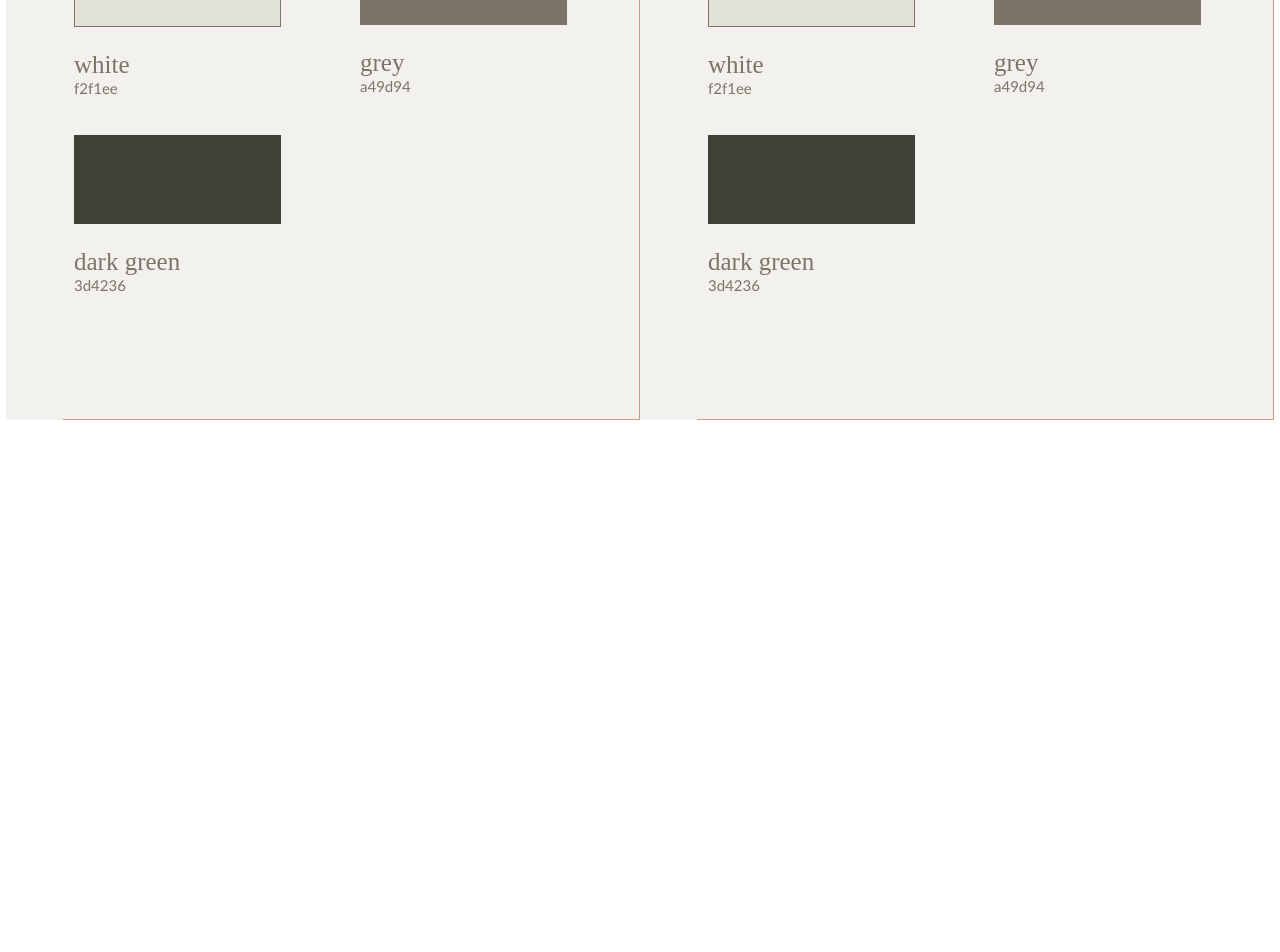
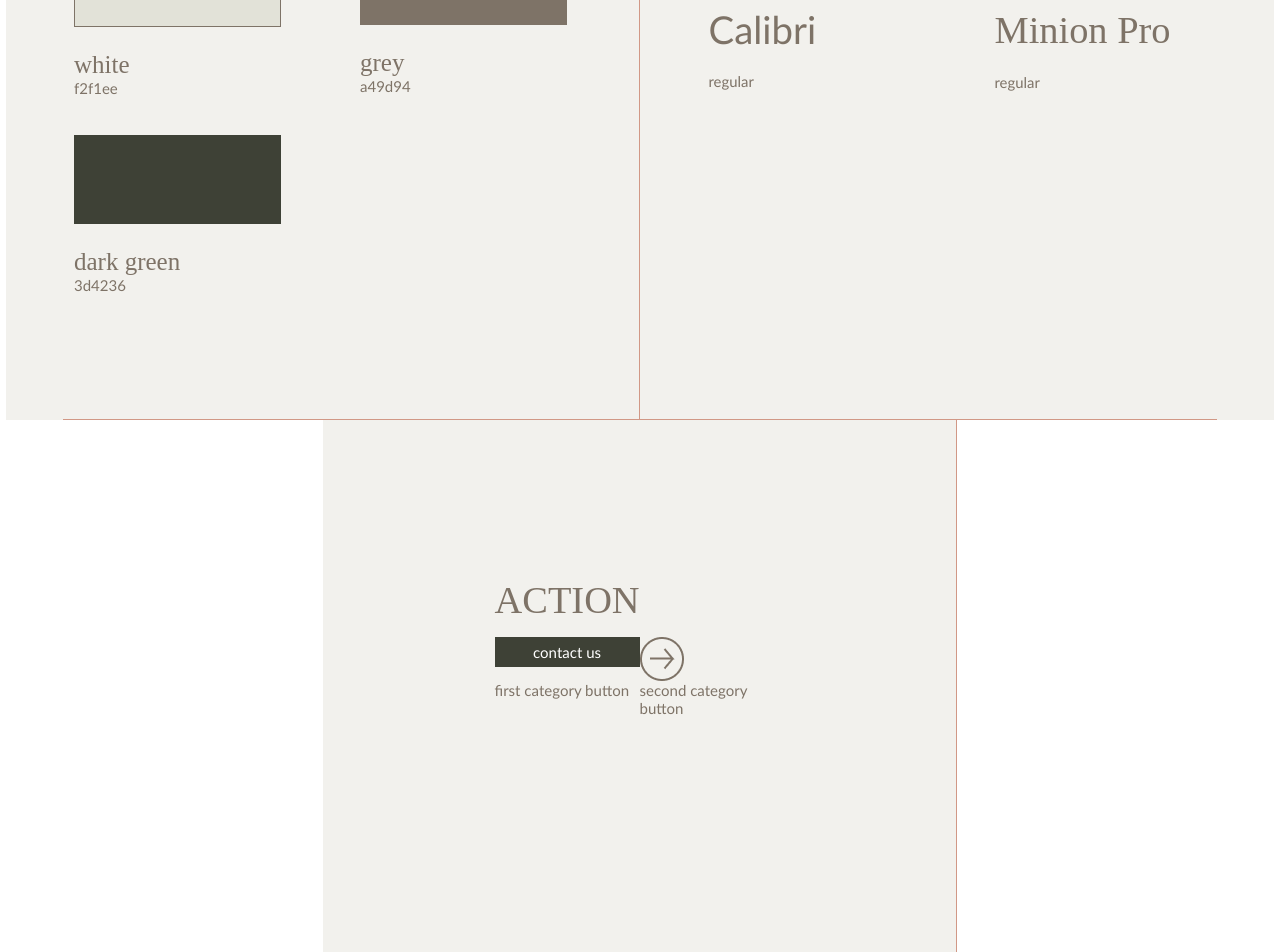
Before and after one commit to szmdm/joanna_starostecka_portfolio, a React (Create React App) app: page /project/CeramicStudio in a window 1280 px wide. Shown: the part 4900-5852 px from the top of the page. Before the commit the page ends 5320 px from the top, so only its background shows below. Built offline with nearby package versions, Linux system fonts and the light colour scheme.

Commit message:
another tile of project ceramic

```diff
--- /dev/null
+++ b/src/components/ProjectCeramicContent/FontComponent.js
@@ -0,0 +1,51 @@
+import React from 'react'
+import styled from 'styled-components'
+
+const FontComponent = ({ ...props }) => {
+    return (
+        <>
+            <FontContent
+                text={props.text}
+                fontFamilySpan={props.fontFamilySpan}
+                fontFamily={props.fontFamily}
+            >
+                <p>{props.text}</p>
+                <div className='subText'>{props.fontType}</div>
+            </FontContent>
+        </>
+    )
+}
+
+const FontContent = styled.div`
+    height: 89px;
+    width: 207px;
+    border: ${(props) => props.border};
+    background-color: ${(props) => props.backgroundColor};
+    margin-top: 50px;
+
+        p {
+            margin-top: 25px;
+            margin-bottom: 0px;
+            color: #7E7367;
+            font-family: ${(props) => props.fontFamily};
+            font-style: ${(props) => props.fontStyle};
+            font-weight: ${(props) => props.fontWeight};
+            font-size: 25px;
+            font-size: clamp(2rem,2.5rem,3vw);
+            line-height: 105.5%;
+        }
+
+        .subText {
+            margin-top: 25px;
+            margin-bottom: 10px;
+            color: #7E7367;
+            font-family: ${(props) => props.fontFamilySpan};
+            font-style: ${(props) => props.fontStyleSpan};
+            font-weight: ${(props) => props.fontWeightSpan};
+            font-size: 15px;
+            font-size: clamp(0.8rem,0.93rem,3vw);
+            line-height: 105.5%;
+        }
+`
+
+export default FontComponent
--- /dev/null
+++ b/src/components/ProjectCeramicContent/FourthContent.js
@@ -0,0 +1,134 @@
+import React from 'react'
+import styled from 'styled-components'
+
+import PCCRightTwoImg_01 from '../../assets/projectsDone/pDCeramicStudio/Component_34.png';
+
+const FourthContent = ({ ...props }) => {
+    return (
+        <FourthContentBox
+        >
+            <div className='topContainer'>
+                <h1>{props.title}</h1>
+                <div className='rowFirst'>
+                    <div className='rowFirstColumnOne'>
+                        {props.addComponentOne}
+                    </div>
+                    <div className='rowFirstColumnTwo'>
+                        <img src={props.image} alt="/" />
+                        <div className='textFirst'>{props.rowFirstTextSecond}</div>
+                    </div>
+                </div>
+
+                <div className='rowSecond'>
+                    <div className='rowSecondColumnOne'>
+                        <div className='textFirst'>{props.rowSecondTextFirst}</div>
+                    </div>
+                    <div className='rowSecondColumnTwo'>
+                        <div className='textSecond'>{props.rowSecondTextSecond}</div>
+                    </div>
+                </div>
+            </div>
+        </FourthContentBox>
+    )
+}
+
+const FourthContentBox = styled.div`
+    display: flex;
+    justify-content: flex-start;
+    align-items: center;
+
+    .topContainer {
+        display: flex;
+        flex-direction: column;
+
+        h1 {
+            font-family: minion-pro, serif;
+            font-style: normal;
+            font-weight: 400;
+            font-size: 2.5rem;
+            font-size: clamp(2rem, 2.5rem, 3vw);
+            text-transform: uppercase;
+            color: #7E7367;
+            margin-bottom: 15px;
+        }
+    }
+
+    .rowFirst {
+        display: flex;
+        align-items: flex-start;
+        justify-content: center;
+        flex-direction: row;
+
+
+        .rowFirstColumnOne{
+        display: flex;
+        flex-basis: 211px;
+        flex-direction: row;
+        gap: 75px;
+
+            .textFirst {
+                font-family: "Calibri";
+                font-weight: 400;
+                font-size: 1.06rem;
+                font-size: clamp(0.6rem, 0.94rem, 3vw);
+                color: #7E7367;
+            }
+        }
+        .rowFirstColumnTwo{
+        display: flex;
+        flex-basis: 211px;
+        flex-direction: row;
+        gap: 75px;
+
+            .textFirst {
+                font-family: "Calibri";
+                font-weight: 400;
+                font-size: 1.06rem;
+                font-size: clamp(0.6rem, 0.94rem, 3vw);
+                color: #7E7367;
+            }
+        }
+    }
+    .rowSecond {
+        display: flex;
+        flex-basis: 211px;
+        align-items: flex-start;
+        justify-content: center;
+        flex-direction: row;
+
+        .rowSecondColumnOne {
+            display: flex;
+            flex-basis: 211px;
+            flex-direction: row;
+            gap: 75px;
+
+            .textFirst {
+                font-family: "Calibri";
+                font-weight: 400;
+                font-size: 1.06rem;
+                font-size: clamp(0.6rem, 0.94rem, 3vw);
+                color: #7E7367;
+            }
+        }
+        .rowSecondColumnTwo {
+            display: flex;
+            flex-basis: 211px;
+            flex-direction: row;
+            gap: 75px;
+
+
+            .textSecond {
+                font-family: "Calibri";
+                font-weight: 400;
+                font-size: 1.06rem;
+                font-size: clamp(0.6rem, 0.94rem, 3vw);
+                color: #7E7367;
+            }
+        }
+    }
+
+
+
+`
+
+export default FourthContent
--- /dev/null
+++ b/src/components/ProjectCeramicContent/PCCLeftContentFour.js
@@ -0,0 +1,28 @@
+import React from 'react'
+
+import {
+    PCCLeft,
+    PCCLeftOne,
+    PCCLeftTwo,
+} from './PCCLeftContentTreeStyle'
+
+
+const PCCLeftContentFour = ({ ...props }) => {
+    return (
+        <>
+            <PCCLeft
+                backgroundColor={props.backgroundColorPCCRight}
+                imgPCCLeft={props.imgPCCLeft}
+                padding={props.padding}
+                borderRight={props.PCCLeftBorderRight}
+                borderBottomDirection={props.borderBottomDirection}
+
+
+            >
+                {props.addComponentOne}
+            </PCCLeft>
+        </>
+    )
+}
+
+export default PCCLeftContentFour
--- a/src/components/ProjectCeramicContent/PCCLeftContentTree.js
+++ b/src/components/ProjectCeramicContent/PCCLeftContentTree.js
@@ -16,11 +16,14 @@ const PCCLeftContentTree = ({ ...props }) => {
                 padding={props.padding}
                 borderRight={props.PCCLeftBorderRight}
                 borderBottomDirection={props.borderBottomDirection}
+
+
             >
                 <PCCLeftOne
                     color={props.color}
                     alignItems={props.PCCLeftOneAlign}
                     margin={props.PCCLeftOneMargin}
+                    PCCLeftOneJustify={props.PCCLeftOneJustify}
 
                 >
                     <h1>{props.titlePCCLeftOne}</h1>
@@ -30,18 +33,22 @@ const PCCLeftContentTree = ({ ...props }) => {
                     {props.addComponentFive}
                     {props.addComponentNine}
                     {props.addComponentNineSecond}
+                    {props.addComponentTen}
                 </PCCLeftOne>
                 <PCCLeftTwo
                     color={props.color}
                     alignItems={props.PCCLeftOneAlign}
                     margin={props.PCCLeftTwoMargin}
-                    >
+                    PCCLeftTwoJustify={props.PCCLeftTwoJustify}
+                >
                     <h1>{props.titlePCCLeftTwo}</h1>
                     {props.addComponentSix}
                     <p>{props.textPCCLeftTwo}</p>
                     {props.addComponentTwo}
                     {props.addComponentSeven}
                     {props.addComponentNineThird}
+                    {props.addComponentTenSecond}
+
                 </PCCLeftTwo>
             </PCCLeft>
         </>
--- a/src/components/ProjectCeramicContent/PCCLeftContentTreeStyle.js
+++ b/src/components/ProjectCeramicContent/PCCLeftContentTreeStyle.js
@@ -40,7 +40,7 @@ border-right: ${(props) => props.borderRight};
 
 export const PCCLeftOne = styled.div`
     display: flex;
-    justify-content: center;
+    justify-content: ${(props) => props.PCCLeftOneJustify};
     align-items: flex-start;
     flex-direction: column;
     flex-basis: 211px;
@@ -68,7 +68,7 @@ export const PCCLeftOne = styled.div`
 
 export const PCCLeftTwo = styled.div`
     display: flex;
-    justify-content: center;
+    justify-content: ${(props) => props.PCCLeftTwoJustify};
     align-items: ${(props) => props.alignItemsTwo};
     flex-direction: column;
     flex-basis: 211px;
--- a/src/components/ProjectDone/ProjectCeramic.js
+++ b/src/components/ProjectDone/ProjectCeramic.js
@@ -4,6 +4,7 @@ import PCCLeftContentTwo from '../ProjectCeramicContent/PCCLeftContentTwo';
 import PCCRightContentOne from '../ProjectCeramicContent/PCCRightContentOne';
 import PCCRightContentTwo from '../ProjectCeramicContent/PCCRightContentTwo';
 import PCCLeftContentTree from '../ProjectCeramicContent/PCCLeftContentTree';
+import PCCLeftContentFour from '../ProjectCeramicContent/PCCLeftContentFour';
 
 import PDCeramicImg_01 from "../../assets/projectsDone/pDCeramicStudio/Image_001.png"
 import PDCeramicImg_02 from "../../assets/projectsDone/pDCeramicStudio/Image_002.png"
@@ -27,6 +28,8 @@ import PriceOneComponent from '../ProjectCeramicContent/PriceOneComponent';
 import PageNumberComponent from '../ProjectCeramicContent/PageNumberComponent';
 import PCCPictureComponent from '../ProjectCeramicContent/PCCPictureComponent';
 import ColorComponent from '../ProjectCeramicContent/ColorComponent';
+import FontComponent from '../ProjectCeramicContent/FontComponent';
+import FourthContent from '../ProjectCeramicContent/FourthContent';
 
 const ProjectCeramic = () => {
 
@@ -65,6 +68,8 @@ const ProjectCeramic = () => {
                 </ProjectCeramicContainer>
                 <ProjectCeramicContainer>
                     <PCCLeftContentTree
+                        PCCLeftOneJustify='center'
+                        PCCLeftTwoJustify='center'
                         PCCLeftBorderRight='1px solid #D19886'
                         PCCLeftOneMargin='0 0px 50px 0px'
                         PCCLeftTwoMargin='40px 0px 50px 0px'
@@ -89,6 +94,8 @@ const ProjectCeramic = () => {
                 </ProjectCeramicContainer>
                 <ProjectCeramicContainer>
                     <PCCLeftContentTree
+                        PCCLeftOneJustify='center'
+                        PCCLeftTwoJustify='center'
                         PCCLeftBorderRight='1px solid #D19886'
                         PCCLeftOneMargin='0 0px 0px 0px'
                         PCCLeftOneAlign='center'
@@ -110,6 +117,8 @@ const ProjectCeramic = () => {
                     >
                     </PCCLeftContentTree>
                     <PCCLeftContentTree
+                        PCCLeftOneJustify='center'
+                        PCCLeftTwoJustify='center'
                         borderBottomDirection='left: 0;'
                         PCCLeftOneMargin='0 0px 0px 0px'
                         PCCLeftOneAlign='center'
@@ -141,6 +150,8 @@ const ProjectCeramic = () => {
                         height='100%'
                     />
                     <PCCLeftContentTree
+                        PCCLeftOneJustify='center'
+                        PCCLeftTwoJustify='center'
                         borderBottomDirection='left: 0;'
                         PCCLeftOneMargin='10px 0px 10px 0px'
                         PCCLeftTwoMargin='10px 0px 60px 0px'
@@ -161,6 +172,8 @@ const ProjectCeramic = () => {
                 </ProjectCeramicContainer>
                 <ProjectCeramicContainer>
                     <PCCLeftContentTree
+                        PCCLeftOneJustify='center'
+                        PCCLeftTwoJustify='center'
                         PCCLeftBorderRight='1px solid #D19886'
                         PCCLeftOneMargin='10px 0px 10px 0px'
                         PCCLeftTwoMargin='10px 0px 15px 0px'
@@ -199,6 +212,8 @@ const ProjectCeramic = () => {
 
                     />
                     <PCCLeftContentTree
+                        PCCLeftOneJustify='center'
+                        PCCLeftTwoJustify='center'
                         borderBottomDirection='left: 0;'
                         PCCLeftOneMargin='10px 0px 10px 0px'
                         PCCLeftTwoMargin='10px 0px 105px 0px'
@@ -225,6 +240,8 @@ const ProjectCeramic = () => {
                         PCCLeftTwoMargin='10px 0px 215px 0px'
                         PCCLeftOneAlign='center'
                         PCCLeftTwoAlign='flex-start'
+                        PCCLeftOneJustify='center'
+                        PCCLeftTwoJustify='center'
                         backgroundColorPCCRight='#f2f1ed'
                         color='#7E7367'
                         titlePCCLeftOne='colors'
@@ -233,31 +250,45 @@ const ProjectCeramic = () => {
                         textPCCLeftTwo=''
                         addComponentOne={<ContactUsButton margin='20px 0 30px 0' />}
                         addComponentTree={<PageNumberComponent />}
-                        addComponentNine={<ColorComponent border='1px solid #7E7367' backgroundColor='#E2E2D8'  text='white' hexColor='f2f1ee' />}
-                        addComponentNineSecond={<ColorComponent border='none' backgroundColor='#3E4136' text='dark green' hexColor='3d4236'/>}
-                        addComponentNineThird={<ColorComponent border='none' backgroundColor='#7E7367' text='grey' hexColor='   a49d94'/>}
+                        addComponentNine={<ColorComponent border='1px solid #7E7367' backgroundColor='#E2E2D8' text='white' hexColor='f2f1ee' />}
+                        addComponentNineSecond={<ColorComponent border='none' backgroundColor='#3E4136' text='dark green' hexColor='3d4236' />}
+                        addComponentNineThird={<ColorComponent border='none' backgroundColor='#7E7367' text='grey' hexColor='   a49d94' />}
                     >
                     </PCCLeftContentTree>
                     <PCCLeftContentTree
-                        PCCLeftBorderRight='1px solid #D19886'
-                        borderBottomDirection='right: 0;'
-                        PCCLeftOneMargin='10px 0px 10px 0px'
-                        PCCLeftTwoMargin='10px 0px 215px 0px'
+                        PCCLeftBorderRight='none'
+                        borderBottomDirection='left: 0;'
+                        PCCLeftOneMargin='85px 0px 10px 0px'
+                        PCCLeftTwoMargin='10px 0px 275px 0px'
                         PCCLeftOneAlign='center'
+                        PCCLeftOneJustify='flex-start'
+                        PCCLeftTwoJustify='center'
                         PCCLeftTwoAlign='flex-start'
                         backgroundColorPCCRight='#f2f1ed'
                         color='#7E7367'
-                        titlePCCLeftOne='colors'
+                        titlePCCLeftOne='fonts'
                         titlePCCLeftTwo='&nbsp;'
                         textPCCLeftOne=''
                         textPCCLeftTwo=''
-                        addComponentOne={<ContactUsButton margin='20px 0 30px 0' />}
-                        addComponentTree={<PageNumberComponent />}
-                        addComponentNine={<ColorComponent border='1px solid #7E7367' backgroundColor='#E2E2D8'  text='white' hexColor='f2f1ee' />}
-                        addComponentNineSecond={<ColorComponent border='none' backgroundColor='#3E4136' text='dark green' hexColor='3d4236'/>}
-                        addComponentNineThird={<ColorComponent border='none' backgroundColor='#7E7367' text='grey' hexColor='   a49d94'/>}
+                        addComponentTen={<FontComponent text='Calibri' fontFamily='Calibri' fontType='regular' fontFamilySpan='Calibri' />}
+                        addComponentTenSecond={<FontComponent text='Minion Pro' fontFamily='Minion Pro' fontType='regular' fontFamilySpan='Calibri' />}
                     >
                     </PCCLeftContentTree>
+                </ProjectCeramicContainer>
+                <ProjectCeramicContainer>
+                    <PCCLeftContentFour
+                        PCCLeftBorderRight='1px solid #D19886'
+                        borderBottomDirection='right: 0;'
+                        backgroundColorPCCRight='#f2f1ed'
+                        color='#7E7367'
+                        addComponentOne={<FourthContent
+                            title='action'
+                            rowSecondTextFirst='first category button'
+                            rowSecondTextSecond='second category button'
+                            addComponentOne={<ContactUsButton />}
+                            image={PCCRightTwoImg_01}
+                        />}
+                    />
                 </ProjectCeramicContainer>
             </div>
         </>
```
Also changed, not shown: src/components/ProjectCeramicContent/ColorComponent.js (+6 -3 lines), src/components/ProjectCeramicContent/PCCLeftContentFourStyle.js (added, +37 -0 lines).
